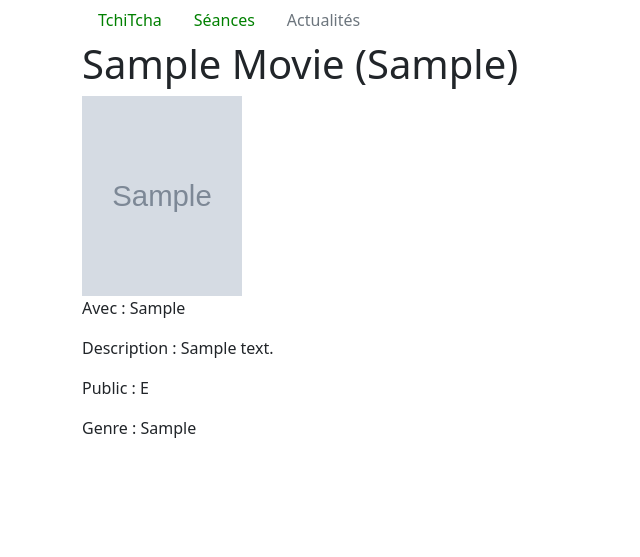
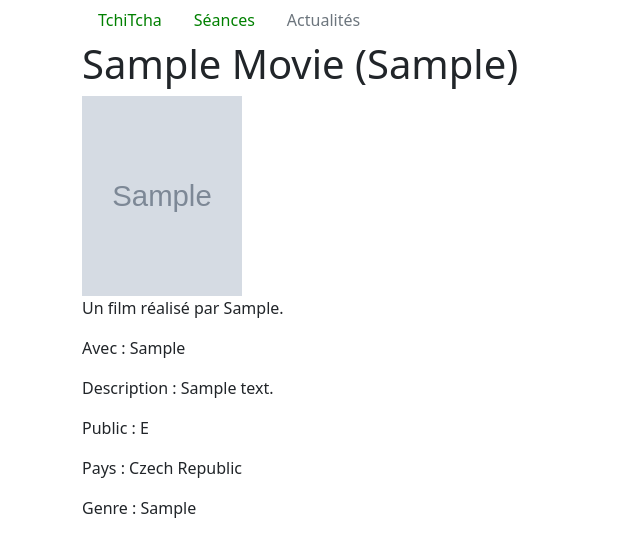
Before and after one commit to philippe-lemaire/tchitcha, a Django app: a page that uses movies/templates/movies/movie_detail.html in a window 1280 px wide. Shown: the top 557 px of the page, without its empty margins (0-640 px from the left). Run offline with Django 3.2, Linux system fonts and the light colour scheme; tables that the repository leaves empty hold one stand-in row (values such as "Sample post"); grey boxes marked "Sample" are stand-in pictures.

Commit message:
new fields country and language displayed

```diff
--- a/movies/templates/movies/movie_detail.html
+++ b/movies/templates/movies/movie_detail.html
@@ -6,11 +6,15 @@
 
 <img src="{{movie.cover_url}}" width="160" height="200" />
 
+<p>Un film réalisé par {{movie.director}}.</p>
+
 <p>Avec : {{movie.cast}}</p>
 
 <p>Description : {{movie.description}}</p>
 
 <p>Public : {{movie.rating}}</p>
+
+<p>Pays : {{movie.country.name}}</p>
 
 <p>Genre : {{movie.genre}}</p>
 
@@ -18,7 +22,7 @@
 <h2>Prochaines séances pour {{movie.title|title}}</h2>
 <ul>
     {% for showing in showing_list %}
-    <li>{{ showing.date }} à {{ showing.time}}</li>
+    <li>{{ showing.date }} à {{ showing.time}} en {{showing.language}}.</li>
     {% endfor %}
 </ul>
 {% endif %}
```
